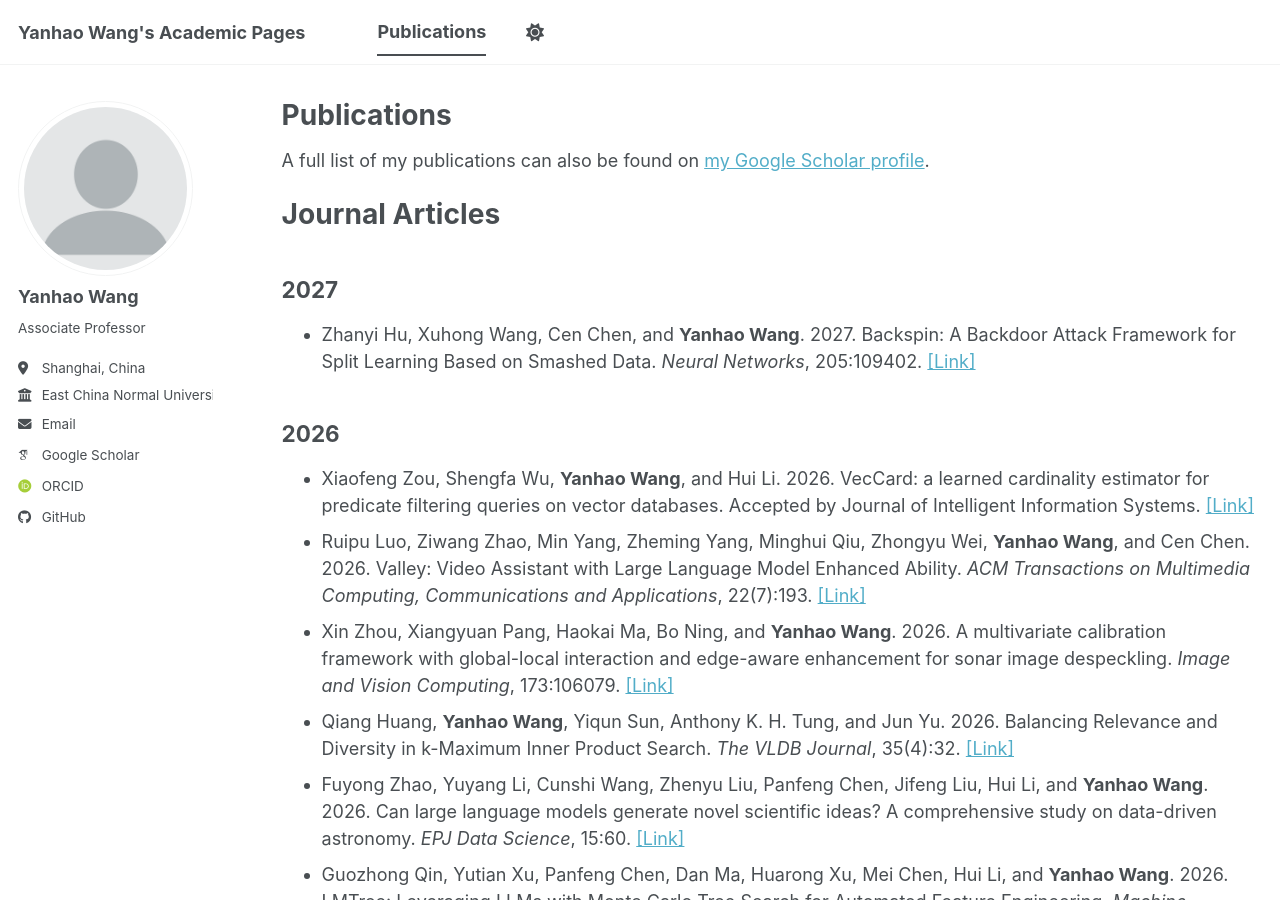
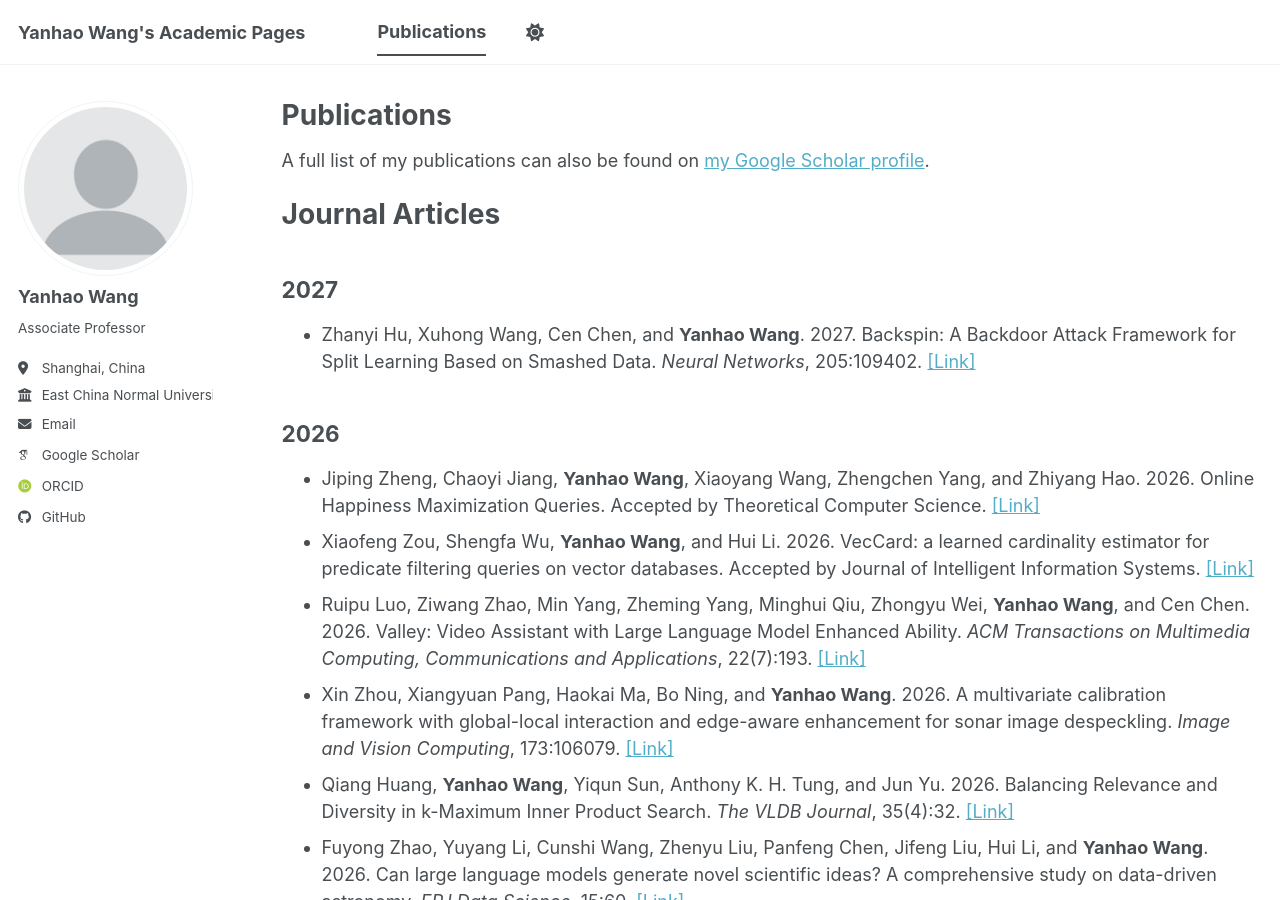
Before and after one commit to yhwang1990/yhwang1990.github.io, a Jekyll site: the page built from _pages/publications.md, in a window 1280 px wide and 900 px high. Built offline with Jekyll 4.4.1, drawn with Linux system fonts in a browser that asks for light colours; some web fonts are replaced; a script bundle is joined from its source files by our own code; library files that are not in the unit come from our copies.

Commit message:
Update publications.md

```diff
--- a/_pages/publications.md
+++ b/_pages/publications.md
@@ -12,6 +12,7 @@ A full list of my publications can also be found on [my Google Scholar profile](
 - Zhanyi Hu, Xuhong Wang, Cen Chen, and **Yanhao Wang**. 2027. Backspin: A Backdoor Attack Framework for Split Learning Based on Smashed Data. *Neural Networks*, 205:109402. [[Link]](https://doi.org/10.1016/j.neunet.2026.109402)
 
 ## 2026
+- Jiping Zheng, Chaoyi Jiang, **Yanhao Wang**, Xiaoyang Wang, Zhengchen Yang, and Zhiyang Hao. 2026. Online Happiness Maximization Queries. Accepted by Theoretical Computer Science. [[Link]](https://doi.org/10.1016/j.tcs.2026.116210)
 - Xiaofeng Zou, Shengfa Wu, **Yanhao Wang**, and Hui Li. 2026. VecCard: a learned cardinality estimator for predicate filtering queries on vector databases. Accepted by Journal of Intelligent Information Systems. [[Link]](https://doi.org/10.1007/s10844-026-01064-5)
 - Ruipu Luo, Ziwang Zhao, Min Yang, Zheming Yang, Minghui Qiu, Zhongyu Wei, **Yanhao Wang**, and Cen Chen. 2026. Valley: Video Assistant with Large Language Model Enhanced Ability. *ACM Transactions on Multimedia Computing, Communications and Applications*, 22(7):193. [[Link]](https://doi.org/10.1145/3796716)
 - Xin Zhou, Xiangyuan Pang, Haokai Ma, Bo Ning, and **Yanhao Wang**. 2026. A multivariate calibration framework with global-local interaction and edge-aware enhancement for sonar image despeckling. *Image and Vision Computing*, 173:106079. [[Link]](https://doi.org/10.1016/j.imavis.2026.106079)
```
